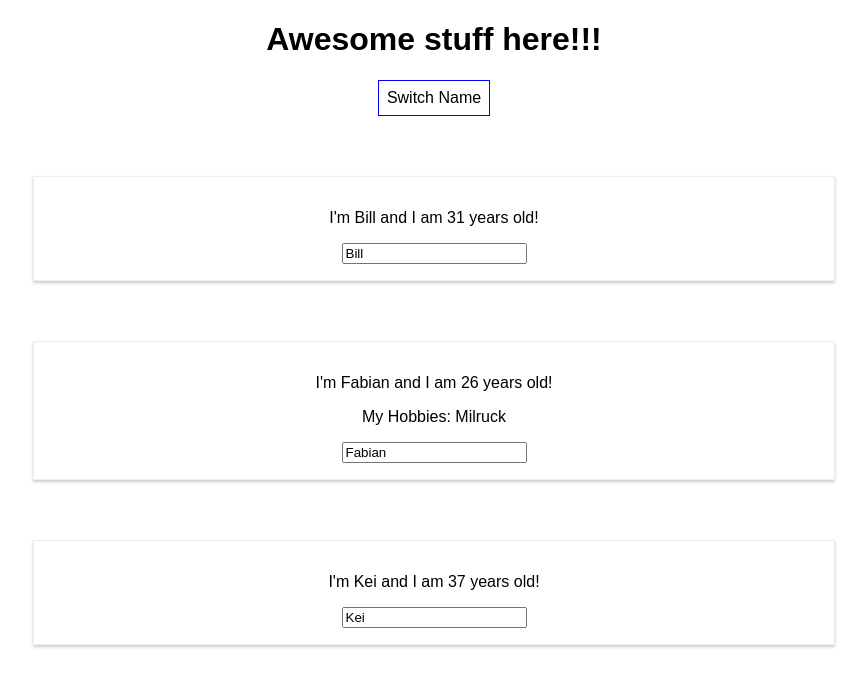
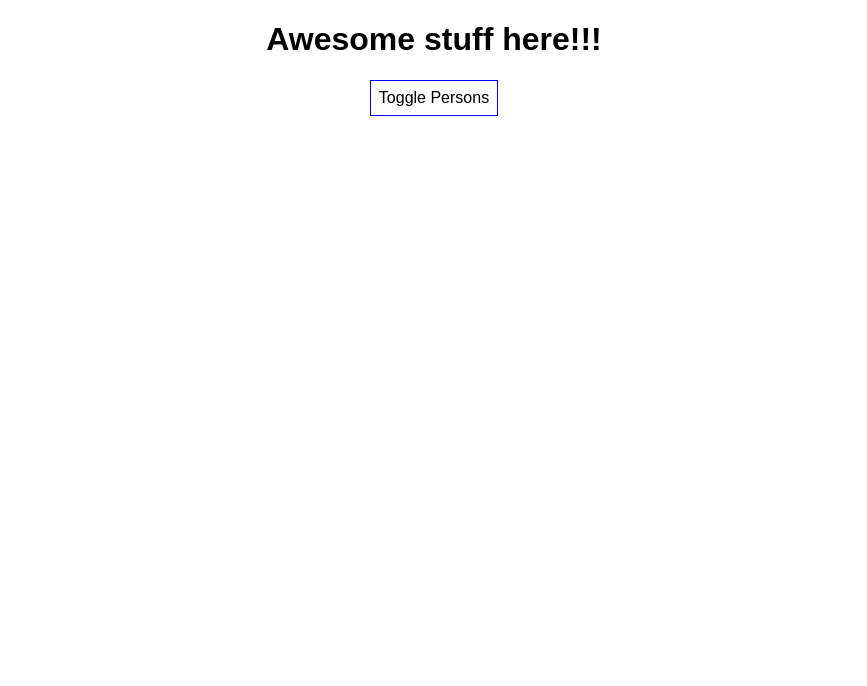
Before and after one commit to Krossmaskinen/udemy-react, a React (Create React App) app: page / in a window 1280 px wide. Shown: the top 686 px of the page, without its empty margins (206-1073 px from the left). Built offline with nearby package versions, Linux system fonts and the light colour scheme.

Commit message:
- add state for rendering Person components - button now toggles show Person components

```diff
--- a/src/App.js
+++ b/src/App.js
@@ -8,8 +8,10 @@
       { name: 'Bill', age: 31 },
       { name: 'Fabian', age: 26 },
       { name: 'Kei', age: 37 }
-    ]
-  }
+    ],
+    otherState: 'some other value',
+    showPersons: false
+  };
 
   switchNameHandler = (newName) => {
      // DON'T DO THIS: this.state.persons[0].name = "Billiam";
@@ -28,6 +30,11 @@
     ]})
   };
 
+  togglePersonsHandler = () => {
+    const doesShow = this.state.showPersons;
+    this.setState({showPersons: !doesShow});
+  }
+
   render() {
     const style = {
       backgroundColor: 'white',
@@ -42,7 +49,10 @@
         <h1>Awesome stuff here!!!</h1>
         <button
           style={style}
-          onClick={() => this.switchNameHandler('Billiam')}>Switch Name</button>
+          onClick={this.togglePersonsHandler}>Toggle Persons</button>
+        {
+          this.state.showPersons ?
+            <div>
               <Person
                 name={this.state.persons[0].name}
                 age={this.state.persons[0].age} />
@@ -57,6 +67,10 @@
                 name={this.state.persons[2].name}
                 age={this.state.persons[2].age} />
             </div>
+            :
+            null
+        }
+      </div>
     );
   }
 }
--- a/src/Person/Person.css
+++ b/src/Person/Person.css
@@ -1,6 +1,6 @@
 .Person {
     width: 60%;
-    margin: 60px auto;
+    margin: 10px auto;
     border: 1px solid #eee;
     box-shadow: 0 2px 3px #ccc;
     padding: 16px;
```
Lines whose indentation alone changed are shown as unchanged.
